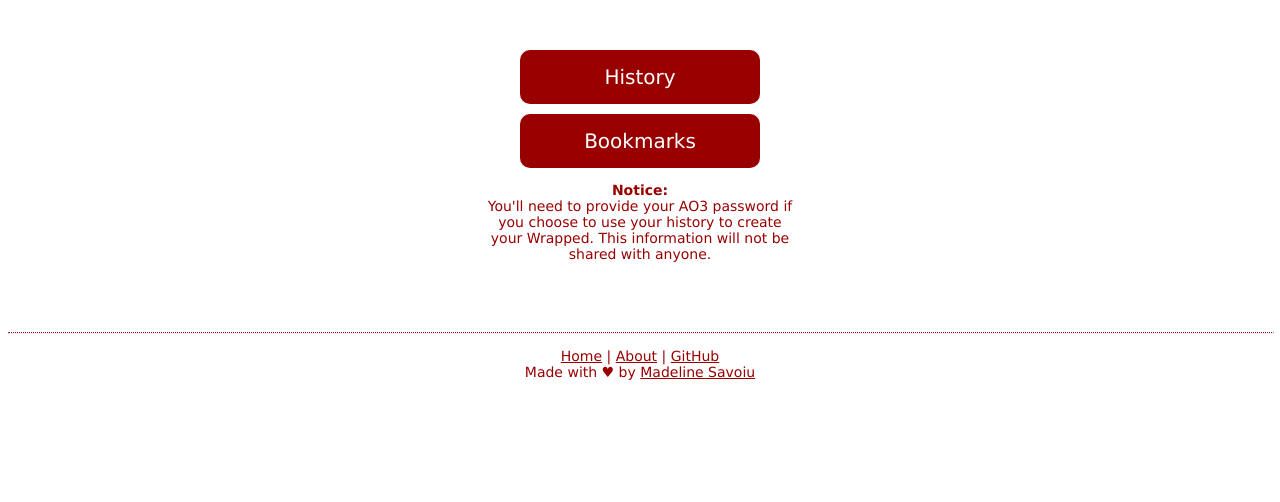
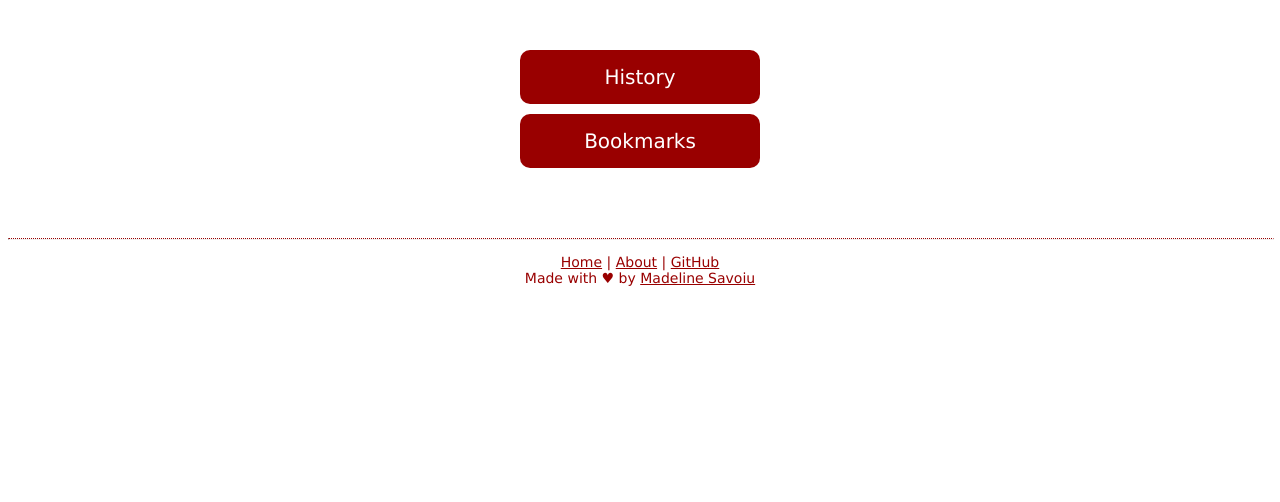
Before and after one commit to msavoiu/ao3-wrapped, a Flask app: page / in a window 1280 px wide. Shown: the part 275-777 px from the top of the page. After the commit the page ends 561 px from the top, so only its background shows below. Run offline with Flask 3, Linux system fonts and the light colour scheme.

Commit message:
removed notice

```diff
--- a/templates/home.html
+++ b/templates/home.html
@@ -20,12 +20,12 @@
       <a href="bookmarks" class="button">Bookmarks</a>
     </div>
 
-      <p style="font-size: 14px;">
+      <!-- <p style="font-size: 14px;">
         <b>Notice:</b>
         <br>
         You'll need to provide your AO3 password if you choose to use your history to create your Wrapped.
         This information will not be shared with anyone.
-      </p>
+      </p> -->
   </div>
 
   <div class="footer-container">
```
